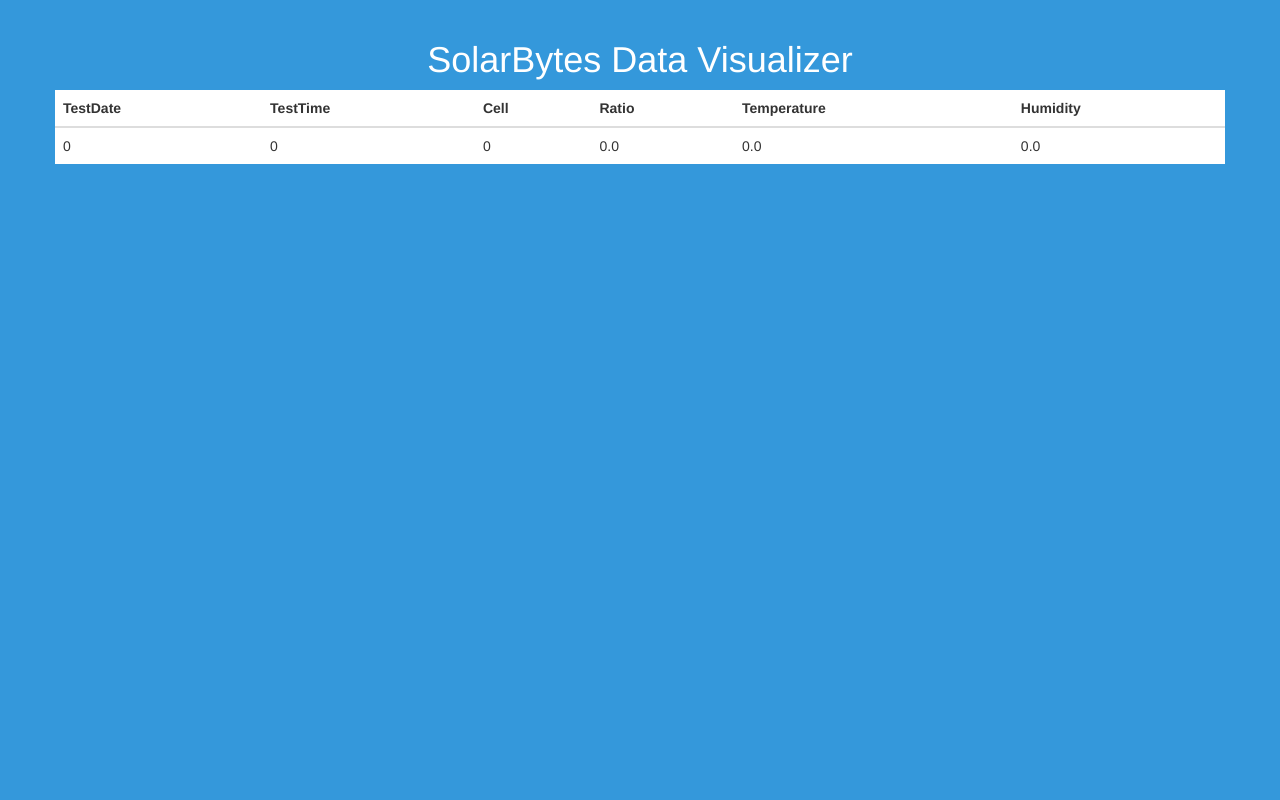
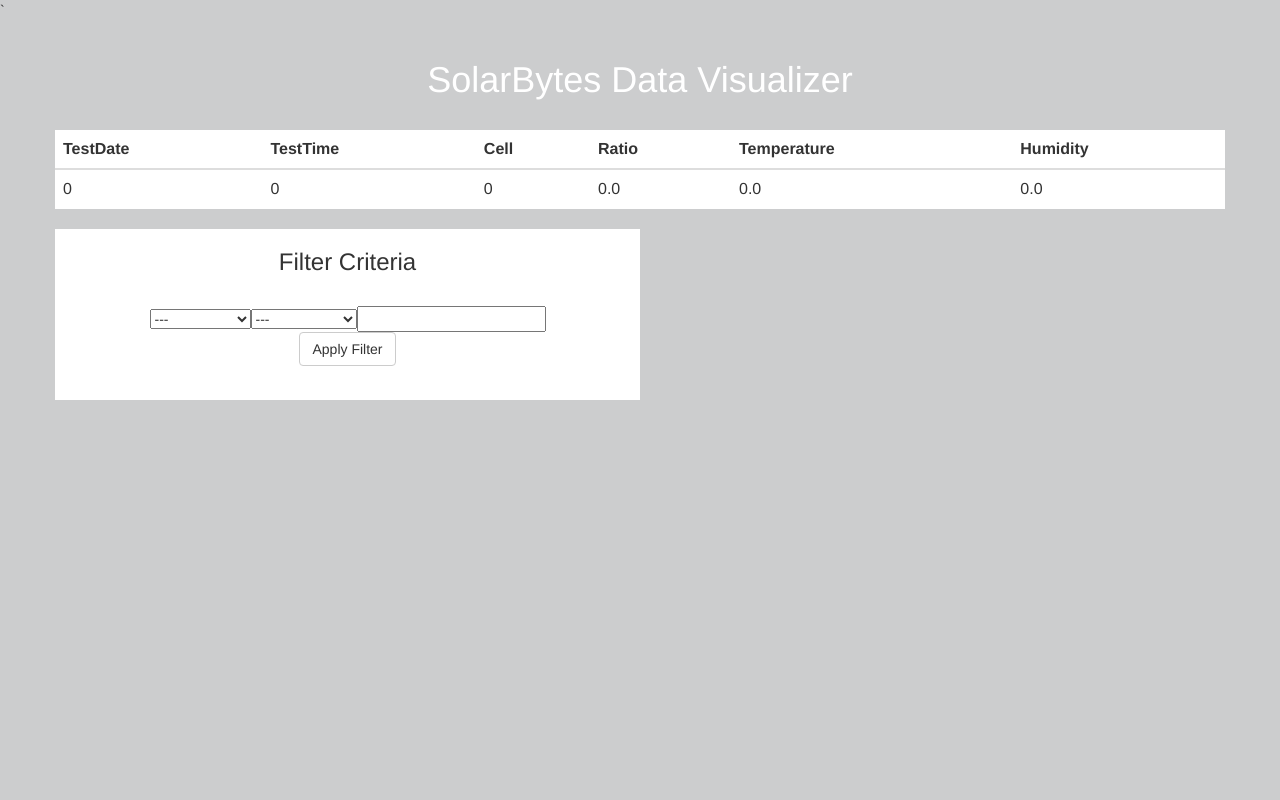
Before and after one commit to jrs33/SolarCellAutotest, a Flask app: page /data/table/1 in a window 1280 px wide. Run offline with Flask 2, Linux system fonts and the light colour scheme; data comes from the database, SQL or seed files in the repository; some libraries are stand-ins or nearby versions.

Commit message:
finishing up full stack filtering

```diff
--- a/DataTransportFactory.py
+++ b/DataTransportFactory.py
@@ -15,8 +15,6 @@
                  val):
         self.val = val
         self.constants = TestingConstants()
-        self.operations = ['IS','IS_NOT','GREATER','LESS']
-        self.rows = {'ratio':float,'cellNumber':int,'date':str,'time':float,'temperature':float,'humidity':float}
 
     '''
     Transports test data to local mounted USB
@@ -47,7 +45,6 @@
     '''
     Transports test data to sql database
     '''
-    # TODO: ADD IN TYPE CHECKS AFTER FRONT END FINALIZED
     def transportToDB(self,
                       ratio=0,
                       cellNumber=0,
--- a/app.py
+++ b/app.py
@@ -1,5 +1,5 @@
 #!/usr/bin/env python3
-from flask import Flask, render_template
+from flask import Flask, render_template, url_for, request
 from flask.json import jsonify
 from solarCellTestDriver import runEDSTest
 from TestingConstants import TestingConstants
@@ -26,17 +26,17 @@
     results = dataTrans.transportFromDB(limit)
     return render_template('data.html', results=results)
 
-@app.route('/data/filter/<op>/<col>/<val>')
-def filterQuery(op,
-                col,
-                val):
-    if(op == '' or col == '' or val == ''):
-        return null
+@app.route('/data/filter', methods=['POST'])
+def filterQuery():
+    col = request.form.get('column')
+    op = request.form.get('operation')
+    val = request.form.get('filter')
 
-    '''if(request.args.get('limit')): # query parameter
-        lim = request.args.get('limit')
-        return dataTrans.transportFromDBFiltered(col,op,val,lim)'''
-    return jsonify({'rows': dataTrans.transportFromDBFiltered(col,op,val,10)})
+    if(col == "" or op == "" or val == ""):
+        return tableQuery(10)
+
+    results = dataTrans.transportFromDBFiltered(col,op,val,10)
+    return render_template('data.html', results=results)
 
 @app.route('/data/aggregate/<op>/<col>')
 def aggregateQuery(op,
--- a/templates/data.html
+++ b/templates/data.html
@@ -1,15 +1,17 @@
-<!DOCTYPE html>
+`<!DOCTYPE html>
+<html lang="en">
 	<head>
 		<title>SolarBytes</title>
 		<meta name="viewport" content="width=device-width, initial-scale=1.0">
 		<link href="http://netdna.bootstrapcdn.com/bootstrap/3.0.0/css/bootstrap.min.css" rel="stylesheet" media="screen">
 	</head>
-	<body style="background-color: #3498db">
+	<body style="background-color: #cccdce">
 		<div class="container">
 			<div class="row" align="center" style="margin-top:20px">
 				<h1 style="color: #ffffff">SolarBytes Data Visualizer</h1>
 			</div>
-			<div class="row" align="center">
+			<div class="row" align="center" style="margin-top:20px">
+				<div class="col">
 					<table class="table" style="background-color: #ffffff">
 						<thead class="thead-dark">
 							<tr>
@@ -35,6 +37,37 @@
 						</tbody>
 					</table>
 				</div>
+				<div class="col-sm-6" style="background-color:#ffffff">
+					<h3>Filter Criteria</h3>
+					<br>
+					<form class="form-inline" method="POST" action="{{ url_for('filterQuery') }}">
+						<div class="form-group">
+							<div class="input-group">
+								<select name="column">
+									<option value="">---</option>
+									<option value="TestDate">TestDate</option>
+									<option value="TestTime">TestTime</option>
+									<option value="Cell">Cell</option>
+									<option value="Ratio">Ratio</option>
+									<option value="Temperature">Temperature</option>
+									<option value="Humidity">Humidity</option>
+								</select>
+								<select name="operation">
+									<option value="">---</option>
+									<option value="IS">Equals</option>
+									<option value="IS NOT">Not Equal</option>
+									<option value=">">Greater Than</option>
+									<option value="<">Less Than</option>
+								</select>
+								<input name="filter" type="text" value="">
+							</div>
+							<br>
+							<button type="submit" class="btn btn-default">Apply Filter</button>
+						</div>
+					</form>
+					<br>
+				</div>
+			</div>
 		</div>
 	</body>
 </html>
```
Lines whose indentation alone changed are shown as unchanged.
